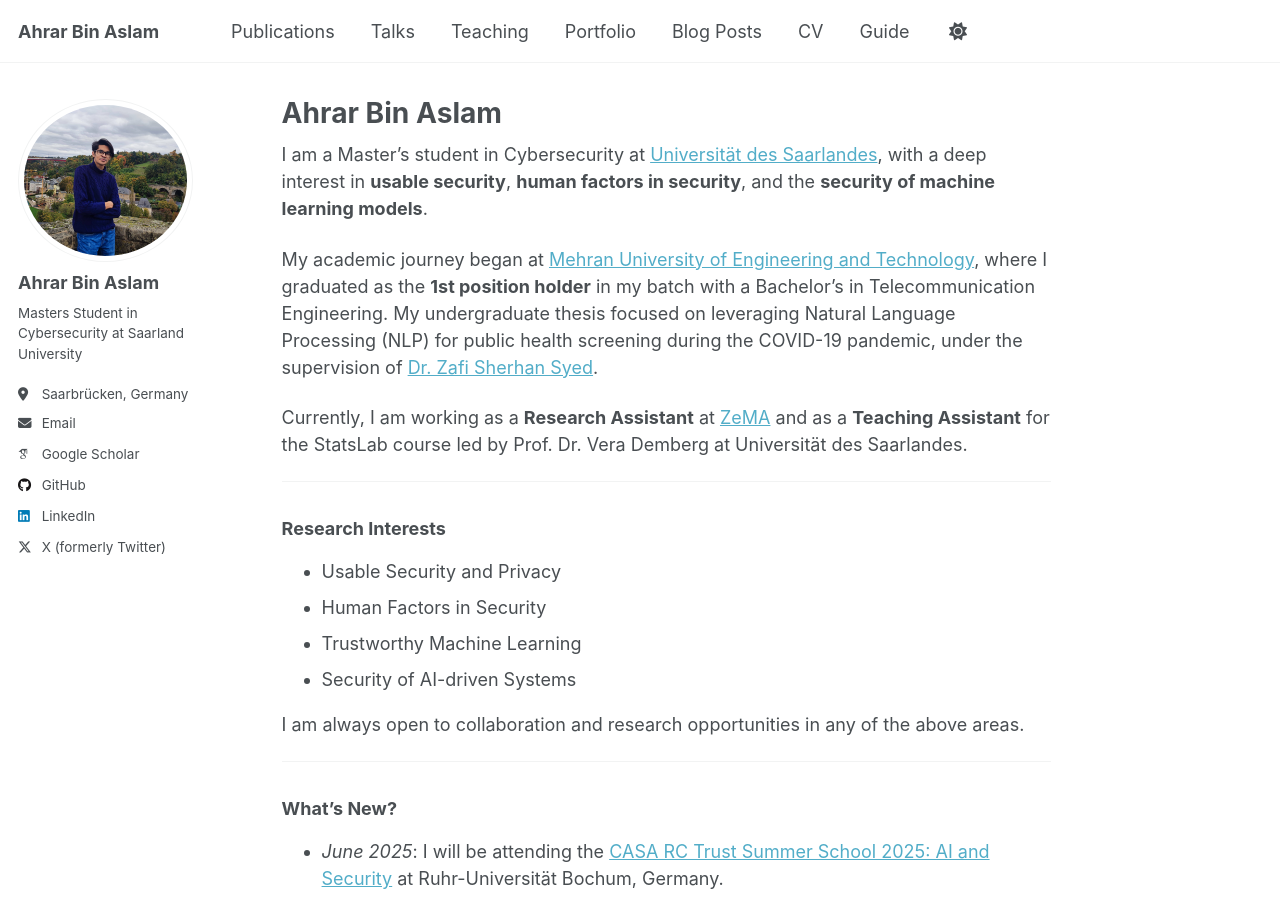
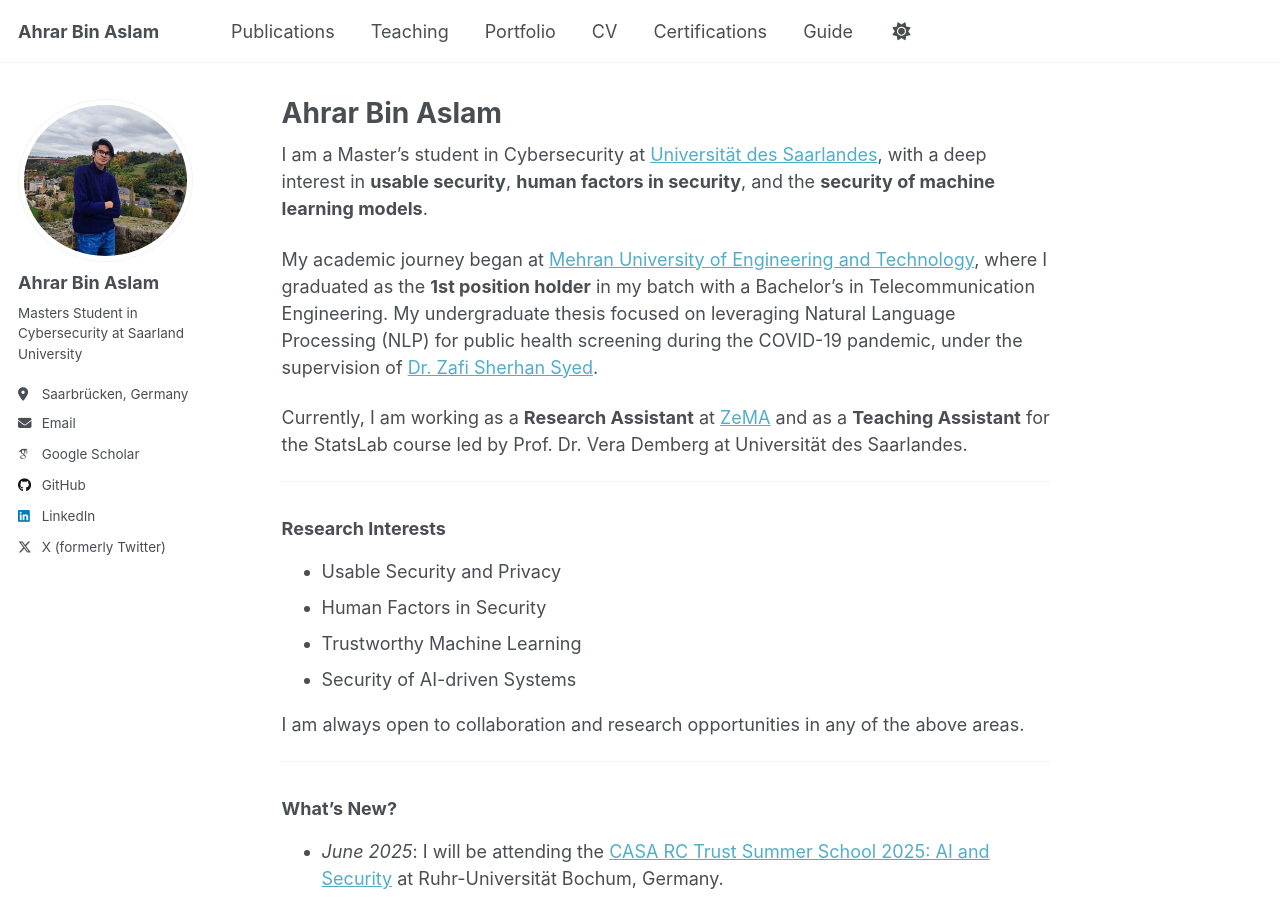
Before and after one commit to ahrarbinaslam/ahrarbinaslam.github.io, a Jekyll site: the page built from _pages/about.md, in a window 1280 px wide and 900 px high. Built offline with Jekyll 4.4.1, drawn with Linux system fonts in a browser that asks for light colours; some web fonts are replaced.

Commit message:
Update navigation.yml

```diff
--- a/_data/navigation.yml
+++ b/_data/navigation.yml
@@ -11,20 +11,17 @@
   - title: "Publications"
     url: /publications/
 
-  - title: "Talks"
-    url: /talks/
-
   - title: "Teaching"
     url: /teaching/
 
   - title: "Portfolio"
     url: /portfolio/
 
-  - title: "Blog Posts"
-    url: /year-archive/
-
   - title: "CV"
     url: /cv/
+
+  - title: "Certifications"
+    url: /certifications/
 
   # - title: "CV"
   #   url: /cv-json/
```
